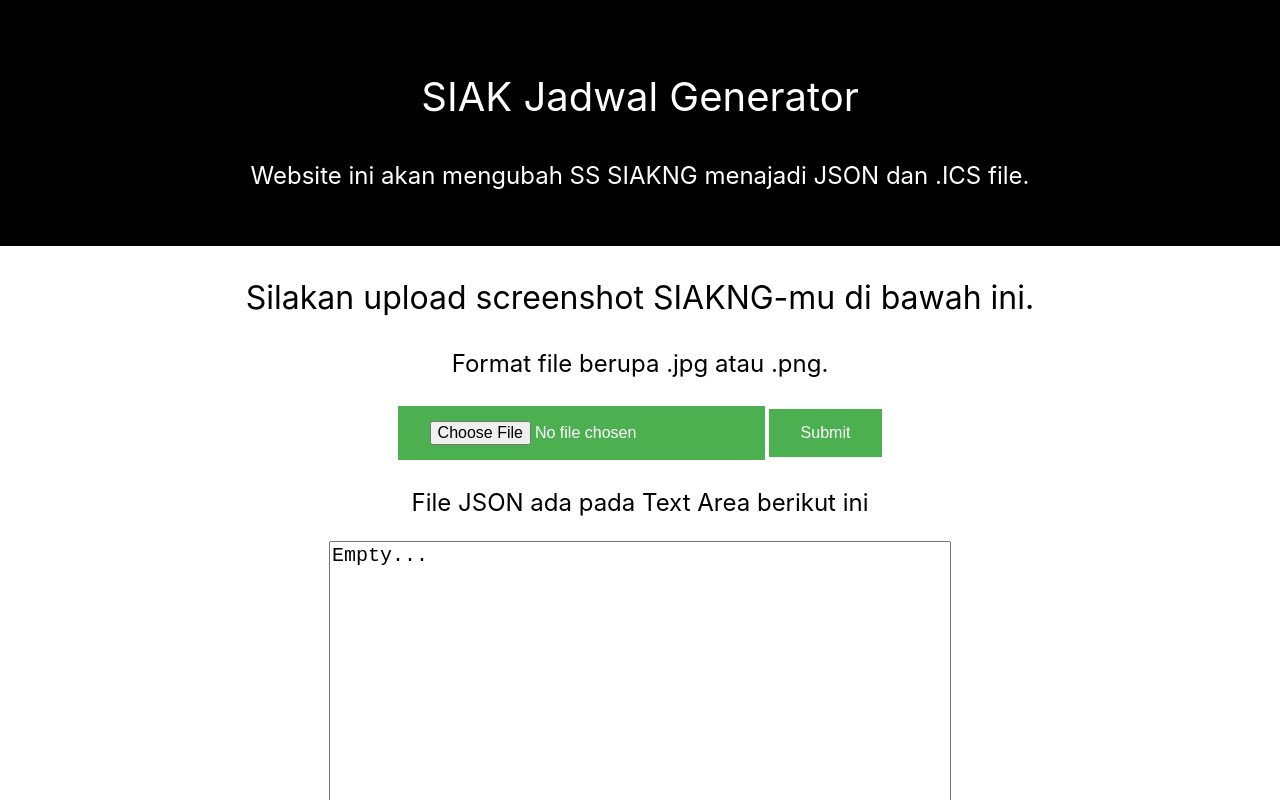
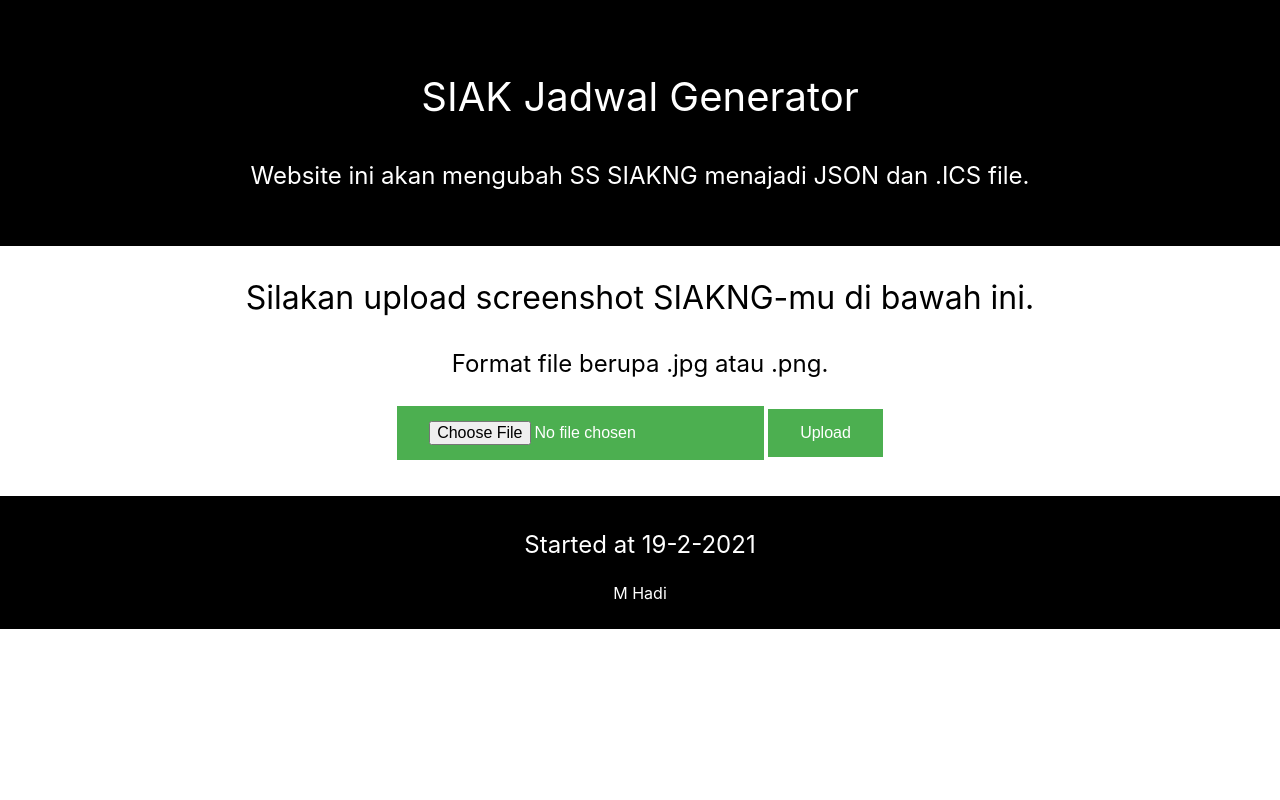
Before and after one commit to idahdam/jadwal-siak-frontend, a React (Create React App) app: page / in a window 1280 px wide. Shown: the top 800 px of the page. Built offline with nearby package versions, Linux system fonts and the light colour scheme; no server answers.

Commit message:
backend integration

```diff
--- a/package.json
+++ b/package.json
@@ -6,8 +6,10 @@
     "@testing-library/jest-dom": "^5.11.9",
     "@testing-library/react": "^11.2.5",
     "@testing-library/user-event": "^12.7.1",
+    "axios": "^0.21.1",
     "react": "^17.0.1",
     "react-dom": "^17.0.1",
+    "react-hook-form": "^6.15.2",
     "react-router-dom": "^5.2.0",
     "react-scripts": "4.0.2",
     "styled-components": "^5.2.1",
--- a/src/components/body/body.elements.js
+++ b/src/components/body/body.elements.js
@@ -16,7 +16,7 @@ export const BodyDesc = styled.p`
 
 `
 
-export const BodyForm = styled.form`
+export const BodyForm = styled.div`
 
 `
 
--- a/src/components/body/body.js
+++ b/src/components/body/body.js
@@ -1,5 +1,4 @@
-import React from 'react'
-import { Container } from '../../globalStyles'
+import React, { useState, useEffect } from 'react'
 import {
     BodyContainer,
     BodyTitle,
@@ -9,31 +8,77 @@ import {
     BodyTextArea,
     BodyButton
 } from './body.elements'
+import axios from 'axios';
+import loadingGif from '../../images/spinner.gif';
+
+const preset = 'uaq9suqt';
+const url = 'https://api.cloudinary.com/v1_1/dxsh8co1d/image/upload';
+
 
 const Body = () => {
 
-    const clickHandler = () => {
-        alert("hello!")
-    }
+
+    const [image, setImage] = useState('');
+    const [loading, setLoading] = useState(false);
+    const onChange = e => {
+        setImage(e.target.files[0]);
+    };
+
+    const onSubmit = async () => {
+        const formData = new FormData();
+        formData.append('file', image);
+        formData.append('upload_preset', preset);
+        try {
+          setLoading(true);
+          const res = await axios.post(url, formData);
+          const imageUrl = res.data.secure_url;
+          const image = await axios.post('http://localhost:3000/api/upload', {
+            imageUrl
+          });
+          setLoading(false);
+          setImage(image.data);
+        } catch (err) {
+          console.error(err);
+        }
+    };
+
+    useEffect(() => {
+        async function fetchImage() {
+          const image = await axios.get('http://localhost:3000/api/getLatest');
+          setImage(image.data);
+        }
+        fetchImage();
+        // eslint-disable-next-line
+    }, []);
+
 
     return(
         <>
-            <BodyContainer>
+            {/* <BodyContainer>
                 <BodyTitle>Silakan upload screenshot SIAKNG-mu di bawah ini.</BodyTitle>
                 <BodyDesc>Format file berupa .jpg atau .png.</BodyDesc>
-                <BodyForm >
-                    <BodyInput type="file" id="myFile" name="filename"/>
-                    <BodyInput type="submit" onClick={() => clickHandler()}/>
+                <BodyForm>
+                    <BodyInput type="file"name="image"onChange={onChange}/>
+                    <button onClick={onSubmit} className='btn center'>
+                    upload
+                    </button>
                 </BodyForm>
                 <BodyDesc>File JSON ada pada Text Area berikut ini</BodyDesc>
                 <BodyTextArea  id="JSONArea" name="w3review" rows="20" cols="50" defaultValue="Empty...">
                 </BodyTextArea>
                 <BodyDesc>Klik tombol di bawah untuk mendownload file .ICS</BodyDesc>
                 <BodyButton>Download</BodyButton>
+            </BodyContainer> */}
+
+            <BodyContainer>
+            <BodyTitle>Silakan upload screenshot SIAKNG-mu di bawah ini.</BodyTitle>
+            <BodyDesc>Format file berupa .jpg atau .png.</BodyDesc>
+            <BodyForm>
+                    <BodyInput type='file' name='image' onChange={onChange} />
+                    <BodyButton onClick={onSubmit} >Upload</BodyButton>
+            </BodyForm>
             </BodyContainer>
-
         </>
-    )
-}
+    )}
 
 export default Body;
```
Also changed, not shown: src/images/spinner.gif (added), 1 other file (tests, documents, lock files or other folders).
